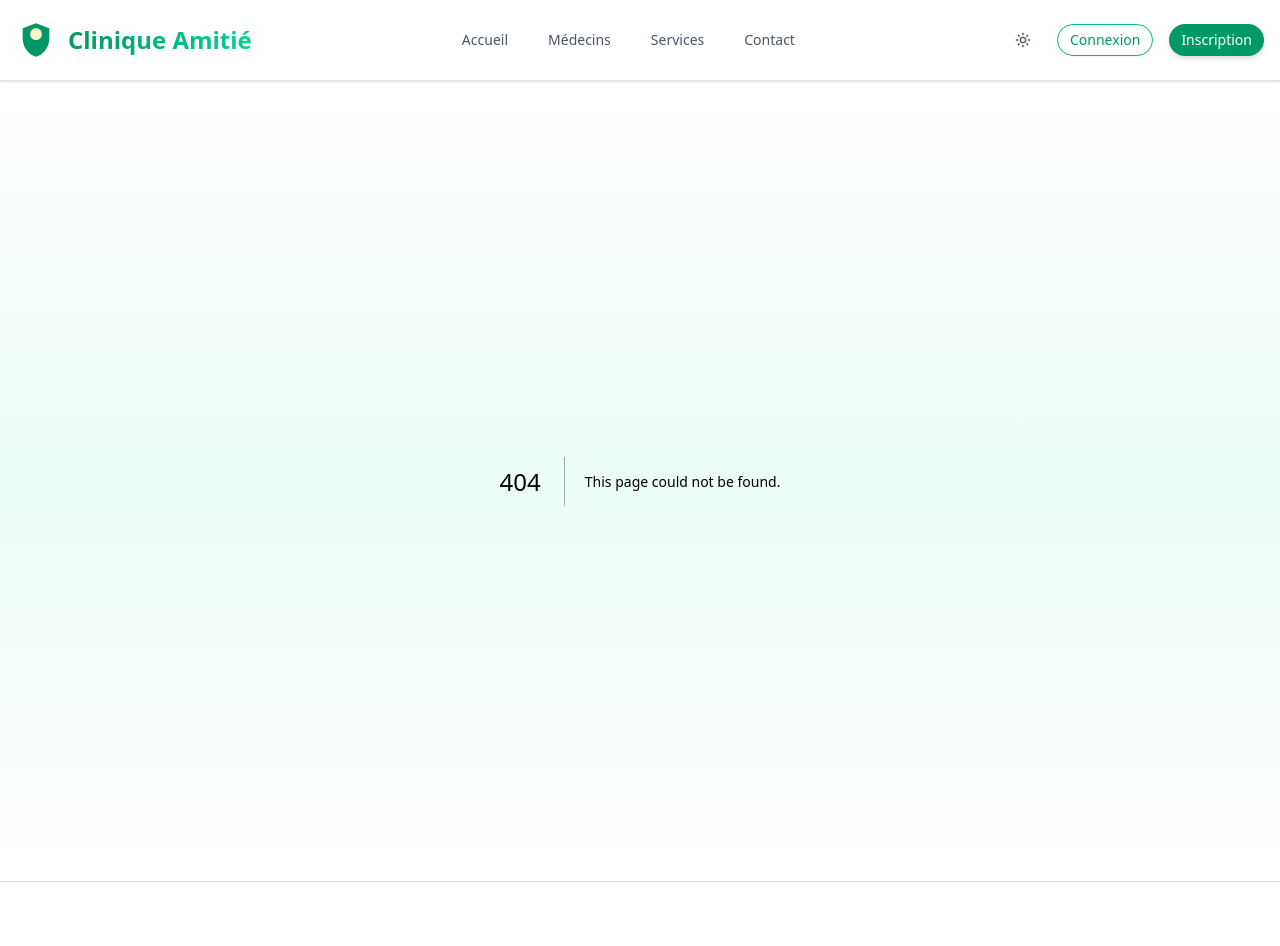
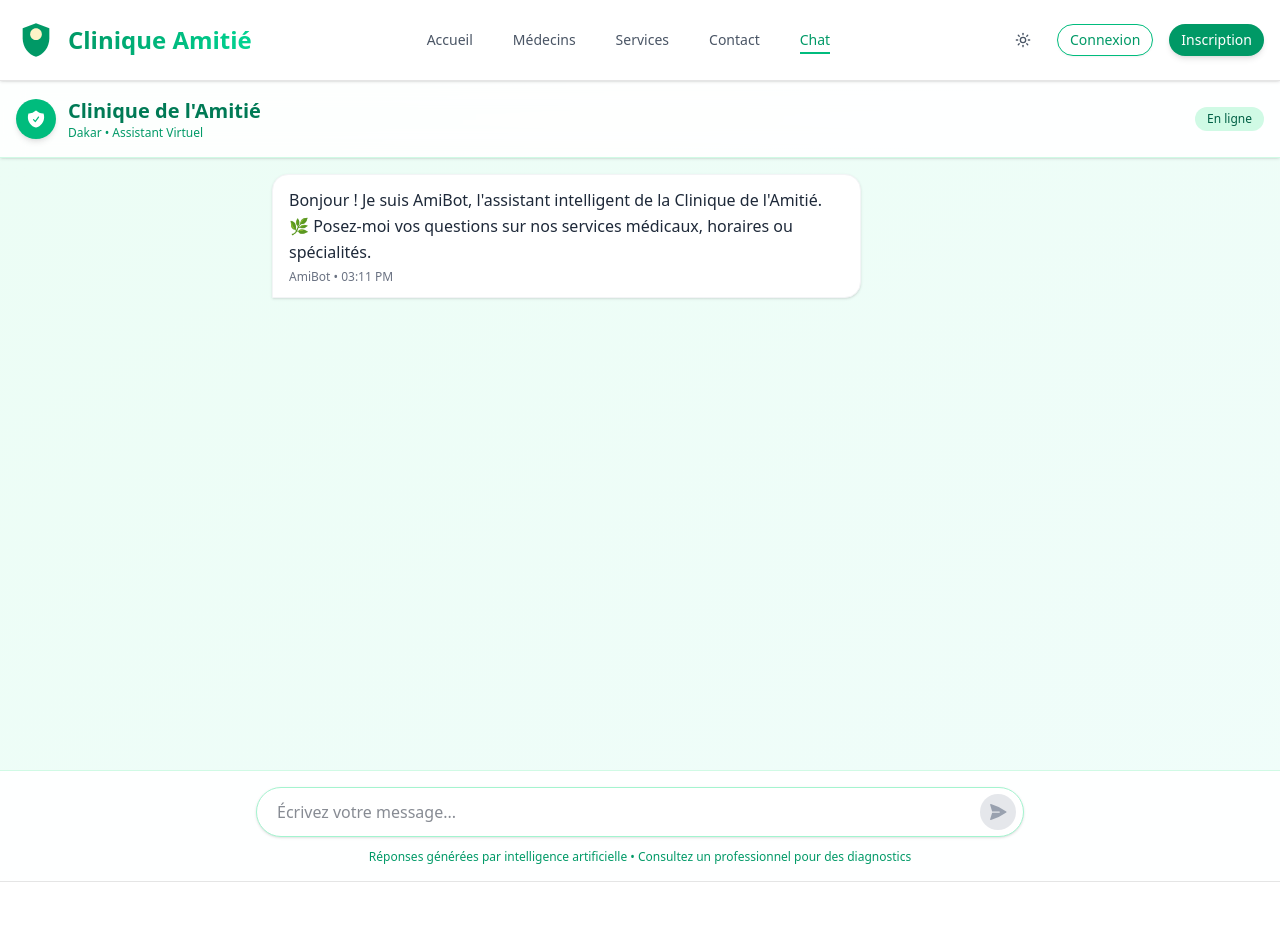
Before and after one commit to MedBooker/Projet_Stage, a Next.js app: page /chat in a window 1280 px wide. Before the commit this address had no page. Shown: the top 946 px of the page. Built offline with nearby package versions, Linux system fonts and the light colour scheme.

Commit message:
modification de register et ajout du chatbot

```diff
--- a/app/(auth)/register/page.tsx
+++ b/app/(auth)/register/page.tsx
@@ -8,6 +8,7 @@ import { Select, SelectContent, SelectItem, SelectTrigger, SelectValue } from '@
 import { toast } from 'sonner';
 import { Eye, EyeOff, Check, X } from 'lucide-react';
 import { z } from 'zod';
+
 
 export default function RegisterPage() {
   const router = useRouter();
@@ -28,6 +29,8 @@ export default function RegisterPage() {
   const [showConfirmPassword, setShowConfirmPassword] = useState(false);
   const [passwordErrors, setPasswordErrors] = useState<string[]>([]);
   const [isLoading, setIsLoading] = useState(false);
+  const [isAutreAssurance, setIsAutreAssurance] = useState(false);
+  const [autreAssuranceValue, setAutreAssuranceValue] = useState('');
 
   const steps = [
     {
@@ -171,7 +174,6 @@ export default function RegisterPage() {
                   <SelectContent>
                     <SelectItem value="homme">Homme</SelectItem>
                     <SelectItem value="femme">Femme</SelectItem>
-                    <SelectItem value="autre">Autre</SelectItem>
                   </SelectContent>
                 </Select>
               </div>
@@ -214,12 +216,20 @@ export default function RegisterPage() {
               <Input
                 id="numeroDeTelephone"
                 name="numeroDeTelephone"
-                placeholder="+33 6 12 34 56 78"
+                type="text"
+                placeholder="+221 77 123 45 68"
                 value={formData.numeroDeTelephone}
-                onChange={handleChange}
+                onChange={(e) => {
+                  const raw = e.target.value;
+                  const numeric = raw.replace(/[^0-9+]/g, '');
+                  setFormData(prev => ({ ...prev, numeroDeTelephone: numeric }));
+                }}
                 required
                 className="dark:bg-gray-800 border-gray-300 dark:border-gray-700 focus:ring-2 focus:ring-emerald-500"
               />
+              <p className="text-xs text-gray-500 dark:text-gray-400">
+                Format attendu : +221 77 123 45 68
+              </p>
             </div>
 
             <div className="space-y-3">
@@ -227,7 +237,7 @@ export default function RegisterPage() {
               <Input
                 id="adresse"
                 name="adresse"
-                placeholder="123 Rue de Paris, 75000 Paris"
+                placeholder="Dakar, Sénégal"
                 value={formData.adresse}
                 onChange={handleChange}
                 required
@@ -237,11 +247,32 @@ export default function RegisterPage() {
 
             <div className="space-y-3">
               <Label htmlFor="assurance">Assurance maladie</Label>
+              <div>
+                {isAutreAssurance ? (
+                  <Input
+                    id="otherAssurance"
+                    placeholder="Entrez le nom de votre assurance"
+                    value={autreAssuranceValue}
+                    onChange={(e) => {
+                      setAutreAssuranceValue(e.target.value);
+                      setFormData(prev => ({ ...prev, assurance: e.target.value }));
+                    }}
+                    required
+                    className="dark:bg-gray-800 border-gray-300 dark:border-gray-700 focus:ring-2 focus:ring-emerald-500"
+                  />
+                ) : (
                   <Select
                     value={formData.assurance}
-                onValueChange={(value) => handleSelectChange('assurance', value)}
+                    onValueChange={(value) => {
+                      if (value === 'Autre') {
+                        setIsAutreAssurance(true);
+                        setFormData(prev => ({ ...prev, assurance: 'Autre' }));
+                      } else {
+                        setFormData(prev => ({ ...prev, assurance: value }));
+                      }
+                    }}
                   >
-                <SelectTrigger className="dark:bg-gray-800 border-gray-300 dark:border-gray-700 focus:ring-2 focus:ring-emerald-500">
+                    <SelectTrigger className="dark:bg-gray-800/50 border-gray-300 dark:border-gray-700 focus:ring-2 focus:ring-emerald-500">
                       <SelectValue placeholder="Sélectionnez votre assurance" />
                     </SelectTrigger>
                     <SelectContent>
@@ -252,6 +283,8 @@ export default function RegisterPage() {
                       ))}
                     </SelectContent>
                   </Select>
+                )}
+              </div>
             </div>
           </>
         );
--- /dev/null
+++ b/app/chat/page.tsx
@@ -0,0 +1,148 @@
+'use client';
+import { useState, useRef, useEffect } from 'react';
+import { useRouter } from 'next/navigation';
+
+export default function ChatPage() {
+  const router = useRouter();
+  const [message, setMessage] = useState('');
+  const [messages, setMessages] = useState<{ role: string; content: string }[]>([
+    {
+      role: 'assistant',
+      content: 'Bonjour ! Je suis AmiBot, l\'assistant intelligent de la Clinique de l\'Amitié. 🌿 Posez-moi vos questions sur nos services médicaux, horaires ou spécialités.'
+    }
+  ]);
+  const [isLoading, setIsLoading] = useState(false);
+  const messagesEndRef = useRef<HTMLDivElement>(null);
+
+  useEffect(() => {
+    messagesEndRef.current?.scrollIntoView({ behavior: 'smooth' });
+  }, [messages]);
+
+  const handleSendMessage = async () => {
+    if (!message.trim() || isLoading) return;
+
+    const userMessage = { role: 'user', content: message };
+    setMessages(prev => [...prev, userMessage]);
+    setMessage('');
+    setIsLoading(true);
+
+    try {
+      const res = await fetch('http://127.0.0.1:8000/chat', {
+        method: 'POST',
+        headers: { 'Content-Type': 'application/json' },
+        body: JSON.stringify({ question: message })
+      });
+
+      const data = await res.json();
+      const botMessage = {
+        role: 'assistant',
+        content: data.reponse || "Je n'ai pas d'information précise. Contactez notre accueil au 33 000 00 00."
+      };
+      setMessages(prev => [...prev, botMessage]);
+    } catch (error) {
+      setMessages(prev => [
+        ...prev,
+        {
+          role: 'assistant',
+          content: "⚡ Problème de connexion. Veuillez réessayer ou contacter directement la clinique."
+        }
+      ]);
+    } finally {
+      setIsLoading(false);
+    }
+  };
+
+  return (
+    <div className="min-h-screen flex flex-col bg-gradient-to-br from-emerald-50 to-teal-50 dark:from-gray-900 dark:to-emerald-900/20">
+      <header className="p-4 bg-white/90 dark:bg-gray-900/90 backdrop-blur-md border-b border-emerald-100 dark:border-emerald-800 shadow-sm">
+        <div className="container mx-auto flex justify-between items-center">
+          <div className="flex items-center gap-3">
+            <div className="w-10 h-10 rounded-full bg-emerald-500 flex items-center justify-center text-white font-bold shadow-md">
+              <svg xmlns="http://www.w3.org/2000/svg" viewBox="0 0 24 24" fill="currentColor" className="w-5 h-5">
+                <path fillRule="evenodd" d="M12.516 2.17a.75.75 0 00-1.032 0 11.209 11.209 0 01-7.877 3.08.75.75 0 00-.722.515A12.74 12.74 0 002.25 9.75c0 5.942 4.064 10.933 9.563 12.348a.749.749 0 00.374 0c5.499-1.415 9.563-6.406 9.563-12.348 0-1.39-.223-2.73-.635-3.985a.75.75 0 00-.722-.516l-.143.001c-2.996 0-5.717-1.17-7.734-3.08zm3.094 8.016a.75.75 0 10-1.22-.872l-3.236 4.53L9.53 12.22a.75.75 0 00-1.06 1.06l2.25 2.25a.75.75 0 001.14-.094l3.75-5.25z" clipRule="evenodd" />
+              </svg>
+            </div>
+            <div>
+              <h1 className="text-xl font-bold text-emerald-700 dark:text-emerald-300">Clinique de l'Amitié</h1>
+              <p className="text-xs text-emerald-600 dark:text-emerald-400">Dakar • Assistant Virtuel</p>
+            </div>
+          </div>
+          <span className="text-xs px-3 py-1 rounded-full bg-emerald-100 dark:bg-emerald-900 text-emerald-800 dark:text-emerald-200">
+            En ligne
+          </span>
+        </div>
+      </header>
+
+      <main className="flex-1 overflow-y-auto p-4 container mx-auto max-w-3xl">
+        <div className="space-y-4">
+          {messages.map((msg, index) => (
+            <div
+              key={index}
+              className={`flex ${msg.role === 'user' ? 'justify-end' : 'justify-start'}`}
+            >
+              <div
+                className={`max-w-[90%] lg:max-w-[80%] px-4 py-3 rounded-2xl ${
+                  msg.role === 'user'
+                    ? 'bg-emerald-600 text-white rounded-br-none shadow-md'
+                    : 'bg-white dark:bg-gray-800 text-gray-800 dark:text-gray-100 rounded-bl-none shadow border border-gray-100 dark:border-gray-700'
+                }`}
+              >
+                <p className="whitespace-pre-wrap leading-relaxed">{msg.content}</p>
+                <div className={`text-xs mt-1 ${msg.role === 'user' ? 'text-emerald-200' : 'text-gray-500 dark:text-gray-400'}`}>
+                  {msg.role === 'user' ? 'Vous' : 'AmiBot'} • {new Date().toLocaleTimeString([], { hour: '2-digit', minute: '2-digit' })}
+                </div>
+              </div>
+            </div>
+          ))}
+          {isLoading && (
+            <div className="flex justify-start">
+              <div className="max-w-[80%] px-4 py-3 rounded-2xl bg-white dark:bg-gray-800 text-gray-800 dark:text-gray-100 rounded-bl-none shadow border border-gray-100 dark:border-gray-700">
+                <div className="flex space-x-2 items-center">
+                  <div className="w-2 h-2 rounded-full bg-emerald-400 animate-pulse"></div>
+                  <div className="w-2 h-2 rounded-full bg-emerald-400 animate-pulse" style={{ animationDelay: '0.2s' }}></div>
+                  <div className="w-2 h-2 rounded-full bg-emerald-400 animate-pulse" style={{ animationDelay: '0.4s' }}></div>
+                  <span className="text-sm ml-2 text-emerald-600 dark:text-emerald-300">Réponse en cours...</span>
+                </div>
+              </div>
+            </div>
+          )}
+          <div ref={messagesEndRef} />
+        </div>
+      </main>
+
+      <footer className="p-4 bg-white/90 dark:bg-gray-900/90 backdrop-blur-md border-t border-emerald-100 dark:border-emerald-800">
+        <div className="container mx-auto max-w-3xl">
+          <div className="relative flex gap-2">
+            <input
+              type="text"
+              value={message}
+              onChange={(e) => setMessage(e.target.value)}
+              placeholder="Écrivez votre message..."
+              onKeyDown={(e) => e.key === 'Enter' && !e.shiftKey && handleSendMessage()}
+              className="flex-1 pl-5 pr-12 py-3 rounded-full border border-emerald-200 dark:border-emerald-700 bg-white dark:bg-gray-800 focus:outline-none focus:ring-2 focus:ring-emerald-400 focus:border-transparent shadow-sm"
+              disabled={isLoading}
+            />
+            <button
+              onClick={handleSendMessage}
+              disabled={isLoading || !message.trim()}
+              className={`absolute right-2 top-1/2 transform -translate-y-1/2 p-2 rounded-full ${
+                message.trim()
+                  ? 'bg-emerald-500 hover:bg-emerald-600 text-white'
+                  : 'bg-gray-200 dark:bg-gray-700 text-gray-400 dark:text-gray-500'
+              } transition-colors`}
+              aria-label="Envoyer le message"
+              title="Envoyer le message"
+            >
+              <svg xmlns="http://www.w3.org/2000/svg" viewBox="0 0 24 24" fill="currentColor" className="w-5 h-5">
+                <path d="M3.478 2.405a.75.75 0 00-.926.94l2.432 7.905H13.5a.75.75 0 010 1.5H4.984l-2.432 7.905a.75.75 0 00.926.94 60.519 60.519 0 0018.445-8.986.75.75 0 000-1.218A60.517 60.517 0 003.478 2.405z" />
+              </svg>
+            </button>
+          </div>
+          <p className="text-center mt-3 text-xs text-emerald-600 dark:text-emerald-400">
+            Réponses générées par intelligence artificielle • Consultez un professionnel pour des diagnostics
+          </p>
+        </div>
+      </footer>
+    </div>
+  );
+}
--- a/components/navbar.tsx
+++ b/components/navbar.tsx
@@ -28,6 +28,7 @@ export function Navbar() {
     { name: "Médecins", href: "/doctors" },
     { name: "Services", href: "/services" },
     { name: "Contact", href: "/contact" },
+    { name: "Chat", href: "/chat" },
   ];
 
   const handleLogout = () => {
--- a/package.json
+++ b/package.json
@@ -25,6 +25,7 @@
     "postcss": "^8.5.4",
     "react": "^19.0.0",
     "react-dom": "^19.0.0",
+    "react-phone-number-input": "^3.4.12",
     "sonner": "^2.0.5",
     "tailwind-merge": "^3.3.0",
     "tailwindcss-animate": "^1.0.7",
```
Also changed, not shown: 1 other file (tests, documents, lock files or other folders). Lines whose indentation alone changed are shown as unchanged.
